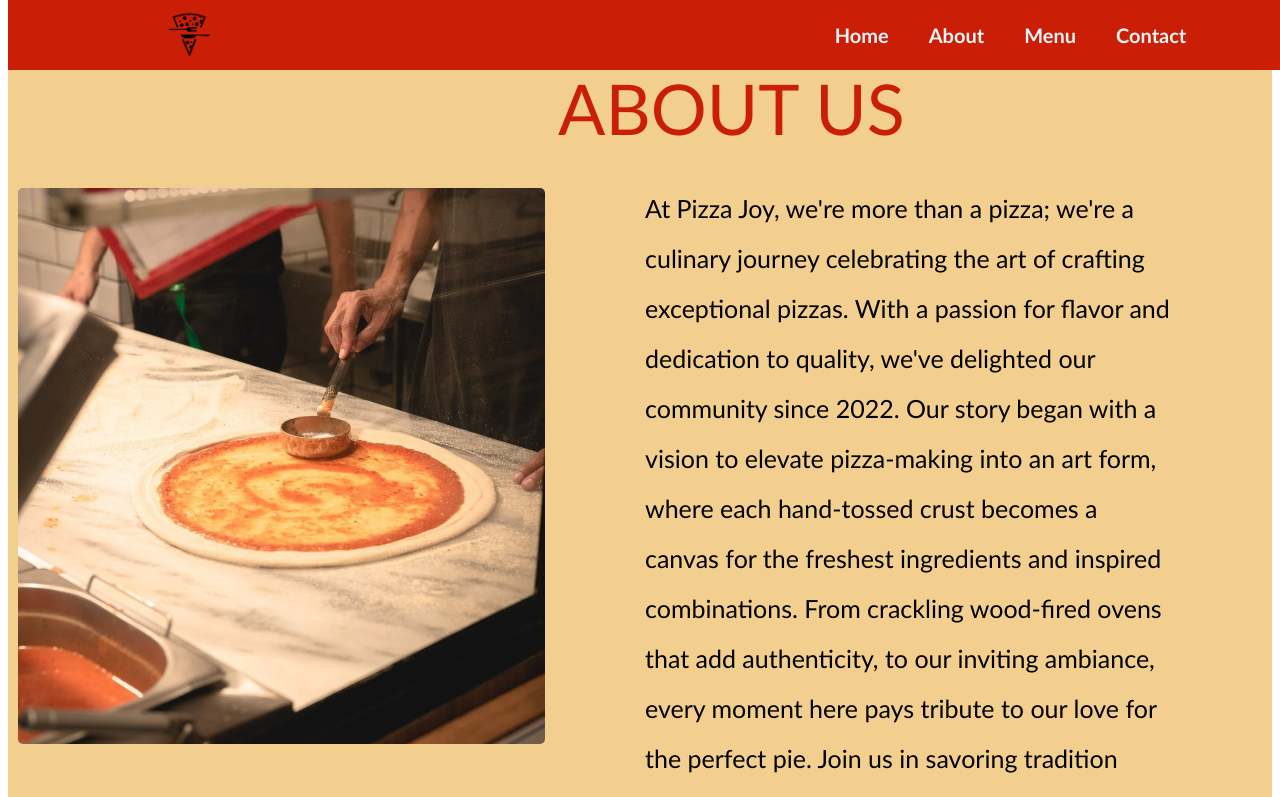
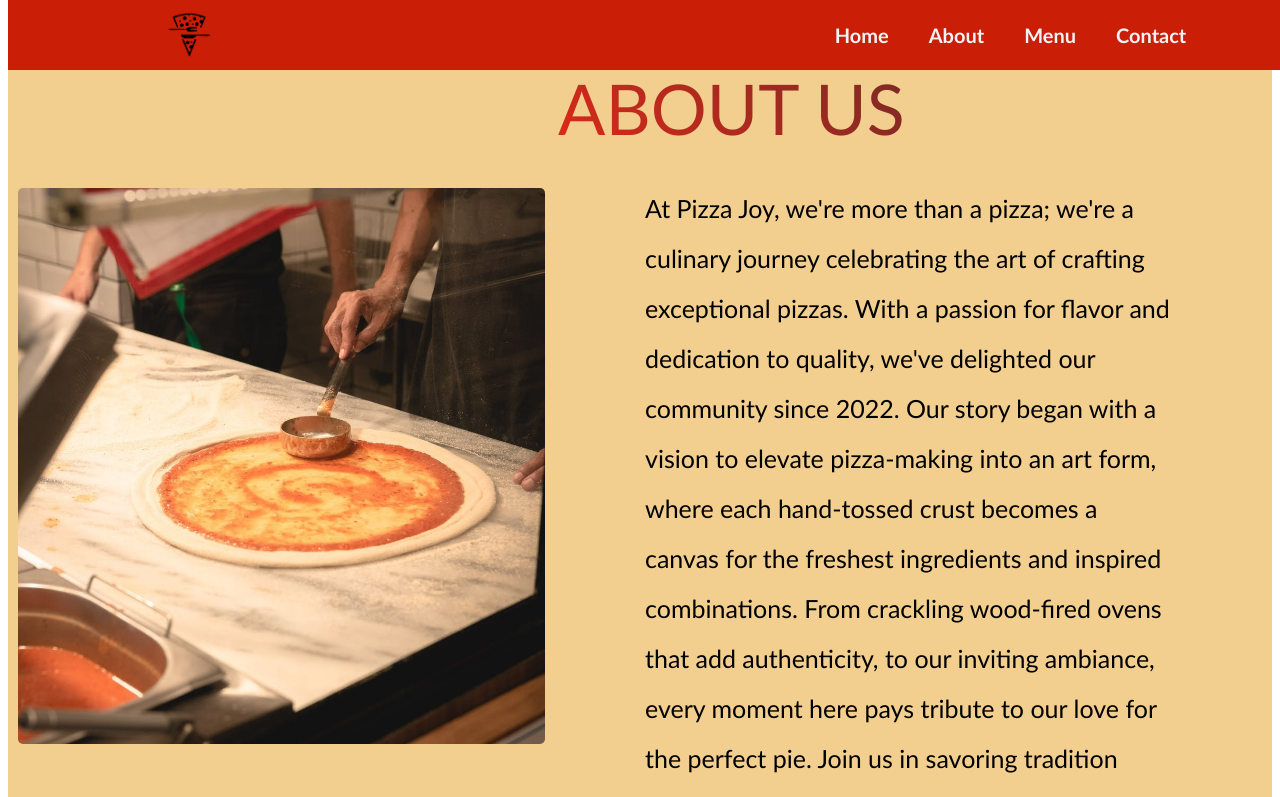
Before and after one commit to MhamadSaid/Restaurant-menu, a React (Create React App) app: page /about in a window 1280 px wide. Shown: the top 797 px of the page. Built offline with nearby package versions, Linux system fonts and the light colour scheme.

Commit message:
edit about section css

```diff
--- a/src/styles/About.css
+++ b/src/styles/About.css
@@ -12,7 +12,11 @@
   font-weight: 500;
   text-align: center;
   font-size: 70px;
-  color: #ca1e06;
+  background-image: linear-gradient(45deg, #dc2919, #3d2c2c);
+  -webkit-background-clip: text;
+  background-clip: text;
+  color: transparent;
+  -webkit-text-fill-color: transparent;
   margin-left: 450px;
 }
 
```
